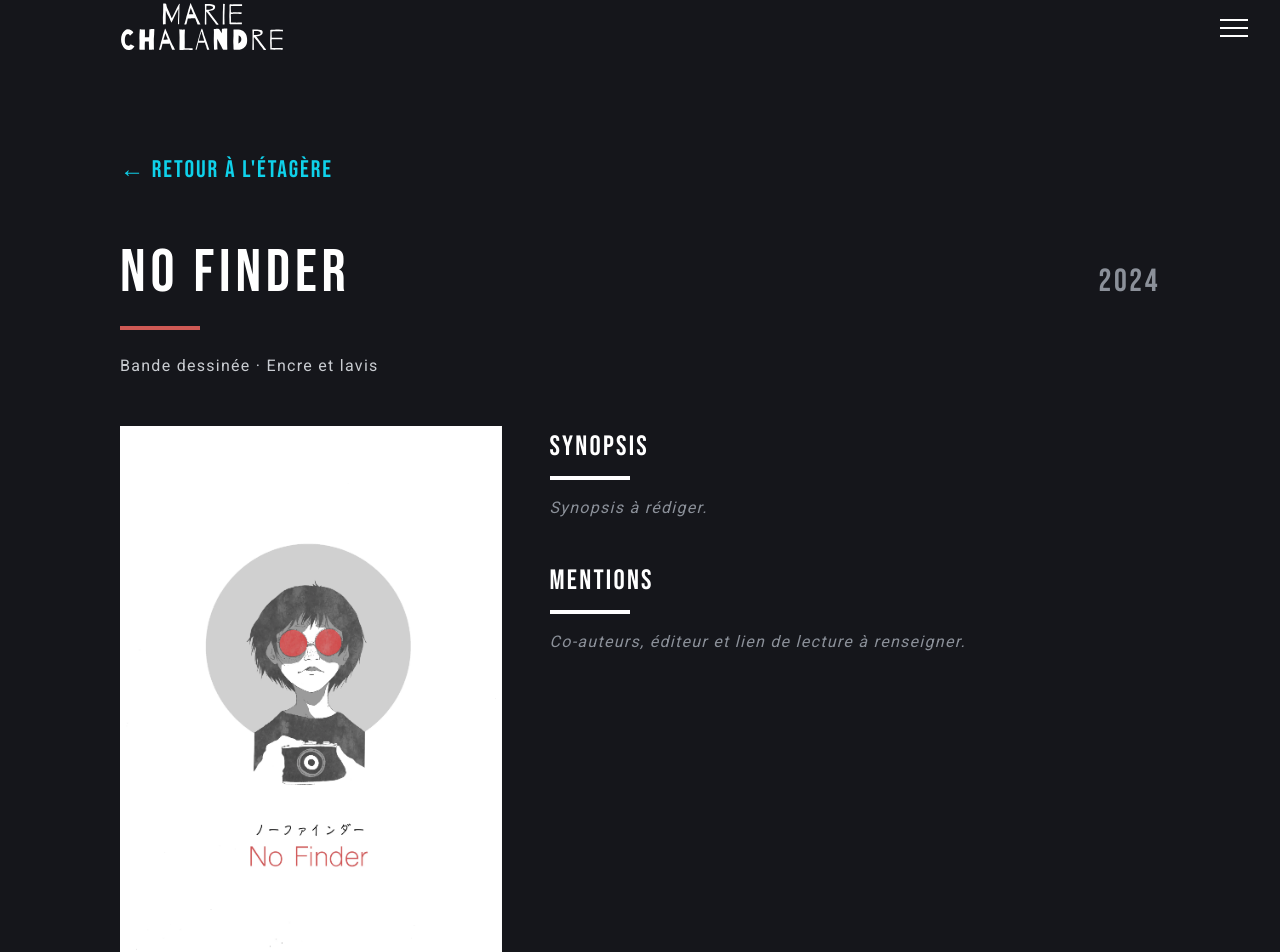
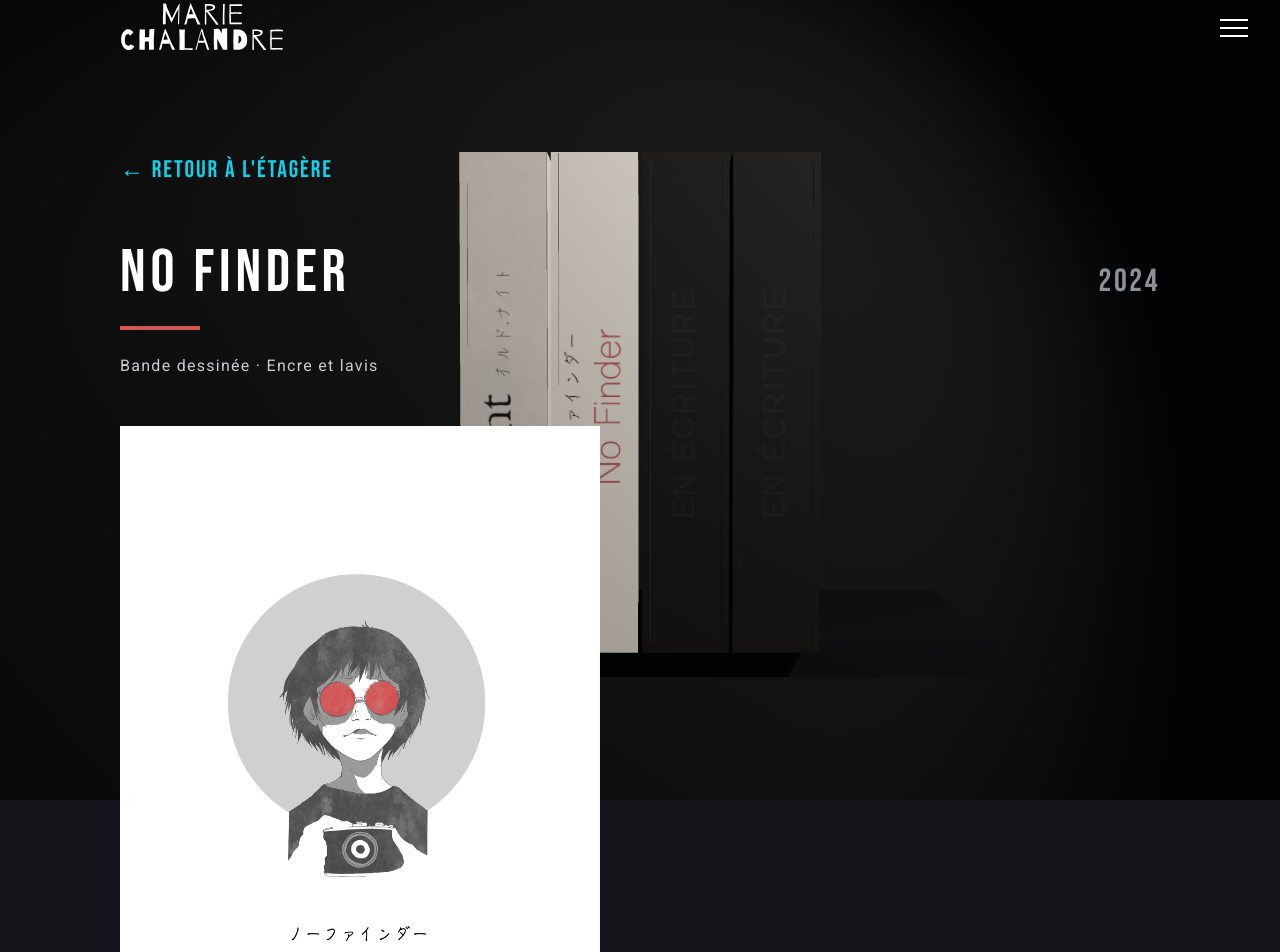
Before and after one commit to Lolauzlr/Portefolio, a Next.js app: page /comics/no-finder in a window 1280 px wide. Shown: the top 952 px of the page. Built offline with nearby package versions, Linux system fonts and the light colour scheme.

Commit message:
Rend la grille de repli visible et fiabilise le retour sans scène 3D

```diff
--- a/src/components/comics/ComicArticle.tsx
+++ b/src/components/comics/ComicArticle.tsx
@@ -1,15 +1,8 @@
 import BackToShelf from "@/components/comics/BackToShelf";
 import type { PublishedComic } from "@/lib/comics";
 
-function ToFill({ children }: { children: React.ReactNode }) {
-  return (
-    <p className="font-[family-name:var(--font-body)] text-[16px] tracking-[1.28px] text-[#8b9099] italic">
-      {children}
-    </p>
-  );
-}
-
 export default function ComicArticle({ comic }: { comic: PublishedComic }) {
+  const hasDetails = Boolean(comic.synopsis || comic.credits);
   return (
     <article className="mx-auto max-w-[1440px] px-4 pt-[152px] pb-24 md:px-[120px]">
       <BackToShelf />
@@ -30,6 +23,7 @@ export default function ComicArticle({ comic }: { comic: PublishedComic }) {
           .join(" · ")}
       </p>
 
+      {hasDetails ? (
         <div className="mt-12 grid gap-12 md:grid-cols-[minmax(0,1fr)_minmax(0,1.6fr)]">
           <img
             src={comic.cover}
@@ -37,26 +31,47 @@ export default function ComicArticle({ comic }: { comic: PublishedComic }) {
             className="w-full object-contain"
           />
           <section>
+            {comic.synopsis && (
+              <>
                 <h2 className="font-[family-name:var(--font-heading)] text-[28px] tracking-[2.24px] uppercase">
                   Synopsis
                 </h2>
                 <div className="mt-2 mb-4 h-[4px] w-[80px] bg-white" />
-          <ToFill>Synopsis à rédiger.</ToFill>
+                <p className="font-[family-name:var(--font-body)] text-[16px] tracking-[1.28px] text-[#c9ccd1]">
+                  {comic.synopsis}
+                </p>
+              </>
+            )}
 
+            {comic.credits && (
+              <>
                 <h2 className="mt-10 font-[family-name:var(--font-heading)] text-[28px] tracking-[2.24px] uppercase">
                   Mentions
                 </h2>
                 <div className="mt-2 mb-4 h-[4px] w-[80px] bg-white" />
-          <ToFill>Co-auteurs, éditeur et lien de lecture à renseigner.</ToFill>
+                <p className="font-[family-name:var(--font-body)] text-[16px] tracking-[1.28px] text-[#c9ccd1]">
+                  {comic.credits}
+                </p>
+              </>
+            )}
           </section>
         </div>
+      ) : (
+        <div className="mt-12 max-w-[480px]">
+          <img
+            src={comic.cover}
+            alt={`Couverture de ${comic.title}`}
+            className="w-full object-contain"
+          />
+        </div>
+      )}
 
+      {comic.plates.length > 0 && (
         <section className="mt-16">
           <h2 className="font-[family-name:var(--font-heading)] text-[28px] tracking-[2.24px] uppercase">
             Planches
           </h2>
           <div className="mt-2 mb-6 h-[4px] w-[80px] bg-white" />
-        {comic.plates.length > 0 ? (
           <div className="grid gap-6 md:grid-cols-3">
             {comic.plates.map((plate, index) => (
               <img
@@ -67,10 +82,8 @@ export default function ComicArticle({ comic }: { comic: PublishedComic }) {
               />
             ))}
           </div>
-        ) : (
-          <ToFill>Planches à ajouter dans `plates` du catalogue.</ToFill>
+        </section>
       )}
-      </section>
     </article>
   );
 }
--- a/src/components/comics/ShelfShell.tsx
+++ b/src/components/comics/ShelfShell.tsx
@@ -4,7 +4,7 @@ import { useRouter, useSelectedLayoutSegment } from "next/navigation";
 import { useCallback, useEffect, useMemo, useRef, useState } from "react";
 import { canInteract, isBusy, nextState, type ShelfState } from "@/components/comics/machine";
 import type { SceneHandle } from "@/components/comics/scene";
-import { ShellContext } from "@/components/comics/shell-context";
+import { ShellContext, type ShellApi } from "@/components/comics/shell-context";
 import { COMICS } from "@/lib/comics";
 
 const OVERLAY_MS = 320;
@@ -37,7 +37,9 @@ export default function ShelfShell({ children }: { children: React.ReactNode })
   const [selected, setSelectedValue] = useState<number | null>(null);
   const [showArticle, setShowArticle] = useState(Boolean(segment));
   const [overlay, setOverlay] = useState(0);
-  const [canvasHidden, setCanvasHidden] = useState(Boolean(segment));
+  /** Vrai tant que la scène n'a pas pris la main : le canvas plein écran ne doit
+   * jamais recouvrir la grille de repli avant que `ready` ne soit posé. */
+  const [canvasHidden, setCanvasHidden] = useState(true);
 
   const setPhase = useCallback((next: ShelfState) => {
     stateRef.current = next;
@@ -227,14 +229,23 @@ export default function ShelfShell({ children }: { children: React.ReactNode })
     const canvas = canvasRef.current;
     if (!canvas) return;
 
-    const gl = canvas.getContext("webgl2") ?? canvas.getContext("webgl");
-    if (!gl) return; // sans WebGL, la grille de repli reste visible
+    // La sonde se fait sur un canvas jetable, jamais sur celui de la scène :
+    // obtenir un contexte réel sur le canvas final figerait ses attributs et
+    // ferait ignorer silencieusement les options passées à THREE.WebGLRenderer.
+    const probe = document.createElement("canvas");
+    const gl = probe.getContext("webgl2");
+    // Cette version de three a retiré le rendu WebGL1 : un repli sur "webgl" ici
+    // serait activement nuisible, la sonde réussirait puis createScene lèverait.
+    gl?.getExtension("WEBGL_lose_context")?.loseContext();
+    if (!gl) return; // sans WebGL2, la grille de repli reste visible
 
     const reducedMotion = window.matchMedia("(prefers-reduced-motion: reduce)").matches;
     reducedMotionRef.current = reducedMotion;
 
-    void import("@/components/comics/scene").then(({ createScene }) => {
+    void import("@/components/comics/scene")
+      .then(({ createScene }) => {
         if (disposed) return;
+        try {
           const handle = createScene(canvas, COMICS, {
             reducedMotion,
             onHoverChange: () => {},
@@ -251,8 +262,17 @@ export default function ShelfShell({ children }: { children: React.ReactNode })
             handle.setPickingEnabled(false);
             selectedRef.current = index;
             setSelectedValue(index);
+          } else {
+            setCanvasHidden(false);
           }
           setReady(true);
+        } catch {
+          // Le moteur exige WebGL2 et a levé malgré une sonde positive : on reste
+          // sur la grille de repli, `ready` n'est pas posé et `sceneRef` reste nul.
+        }
+      })
+      .catch(() => {
+        // Import du module de scène en échec : même repli, la grille reste visible.
       });
 
     const onResize = () => sceneRef.current?.resize();
@@ -305,7 +325,12 @@ export default function ShelfShell({ children }: { children: React.ReactNode })
     if (state === "SELECTED") openButtonRef.current?.focus();
   }, [state]);
 
-  const api = useMemo(() => ({ requestExit: () => void exit({ navigate: true }) }), [exit]);
+  // Le contexte ne vaut quelque chose que si la scène est réellement montée :
+  // sans quoi BackToShelf doit retomber sur la navigation ordinaire du lien.
+  const api = useMemo<ShellApi | null>(
+    () => (ready ? { requestExit: () => void exit({ navigate: true }) } : null),
+    [ready, exit],
+  );
 
   return (
     <ShellContext.Provider value={api}>
@@ -337,7 +362,10 @@ export default function ShelfShell({ children }: { children: React.ReactNode })
           style={{ opacity: overlay }}
         />
 
-        <div className={showArticle ? "relative z-10" : "sr-only"}>{children}</div>
+        {/* La grille reste visible tant que la scène n'a pas réellement pris la
+            main (`ready`) ; elle ne passe en `sr-only` qu'une fois la 3D montée
+            et hors de l'état INSIDE, où c'est l'article qui doit s'afficher. */}
+        <div className={!ready || showArticle ? "relative z-10" : "sr-only"}>{children}</div>
       </div>
     </ShellContext.Provider>
   );
--- a/src/lib/comics.ts
+++ b/src/lib/comics.ts
@@ -15,6 +15,8 @@ export type Comic = {
   accent: string;
   meta: { format: string; pages: number | null; technique: string };
   plates: string[];
+  synopsis?: string;
+  credits?: string;
 };
 
 export type PublishedComic = Comic & { slug: string; cover: string; spine: string };
```
Lines whose indentation alone changed are shown as unchanged.
